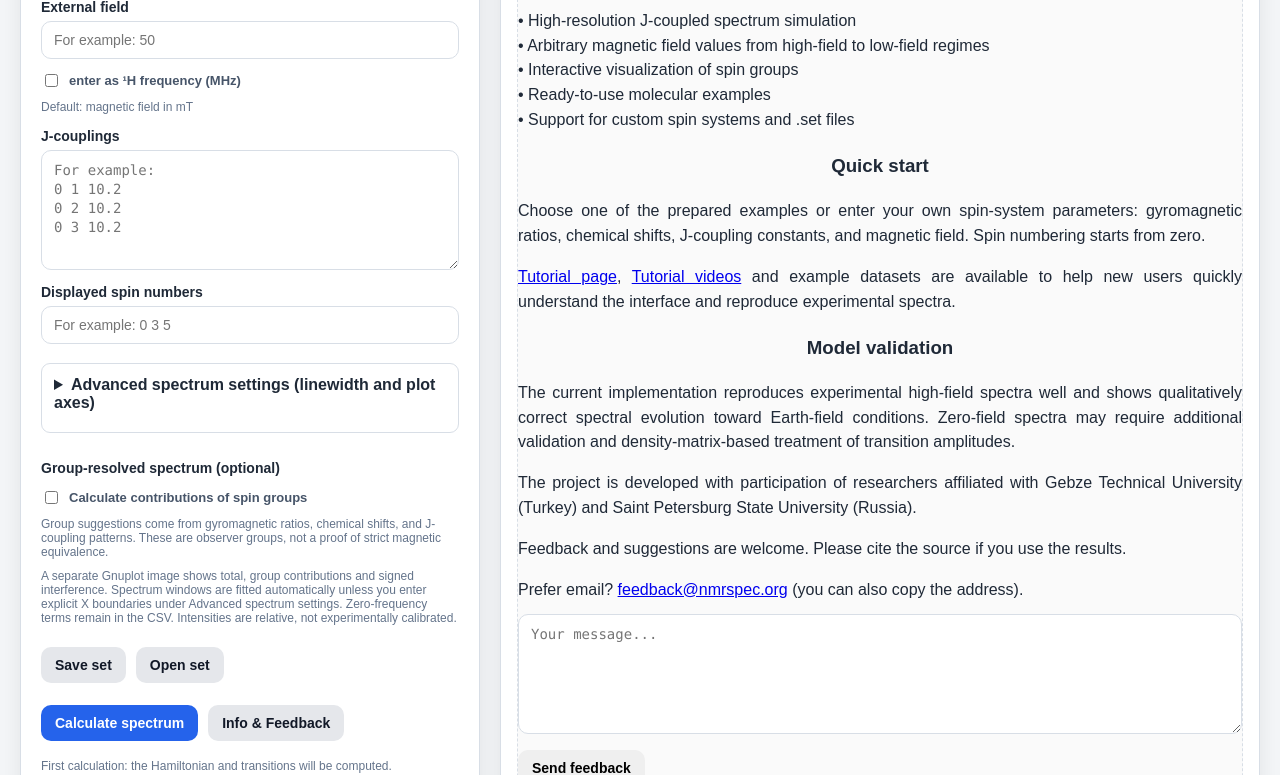
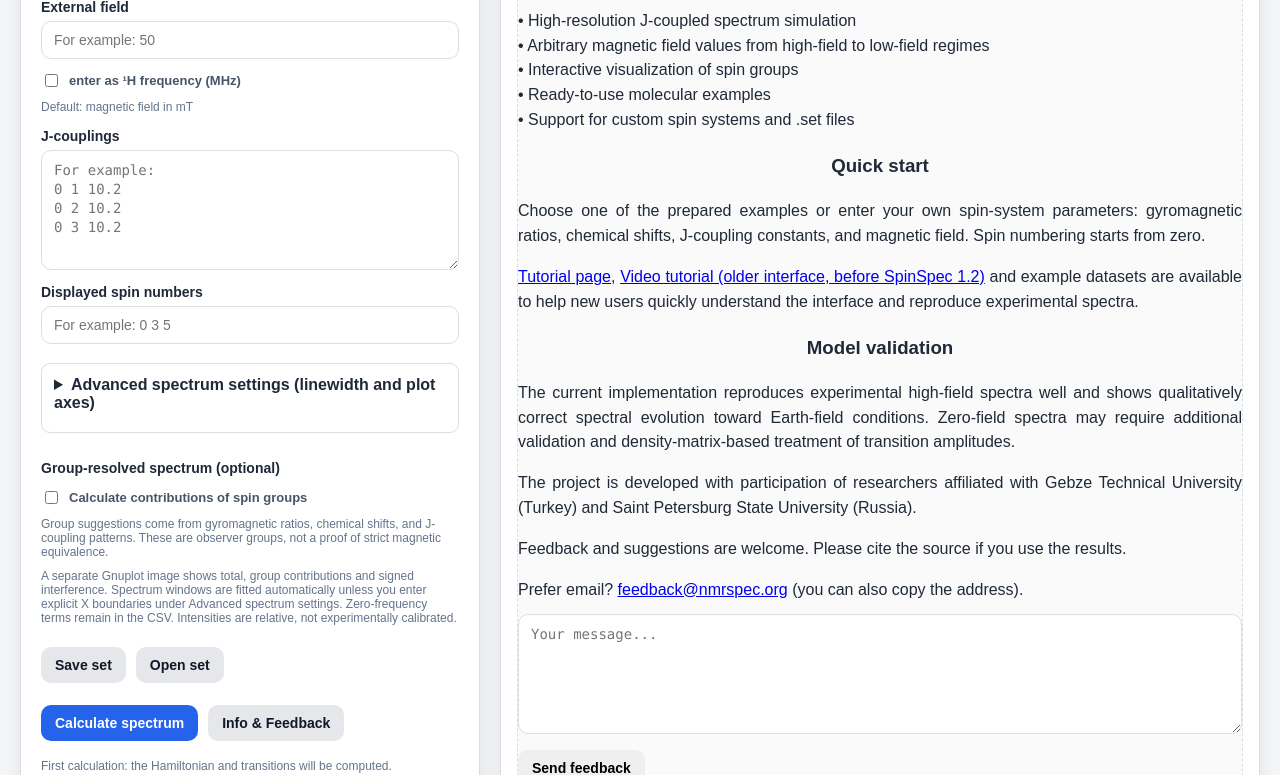
Before and after one commit to scleroze/SpinSpec, a Python web app: template templates/index.html in a window 1280 px wide. Shown: the part 510-1285 px from the top of the page. Run offline with Jinja, Linux system fonts and the light colour scheme; the template is opened without the code that fills it, so the values that code supplies are empty.

Commit message:
docs(web): label video tutorial as an older pre-1.2 interface

```diff
--- a/templates/index.html
+++ b/templates/index.html
@@ -704,7 +704,7 @@
       </p>
 
       <p>
-        <a href="/tutorial" target="_blank">Tutorial page</a>, <a href="https://youtu.be/JQFtuEWrhkE?si=jWJoGrVBAAB_gP4v" target="_blank">Tutorial videos</a> and example datasets are available to help new users quickly
+        <a href="/tutorial" target="_blank">Tutorial page</a>, <a href="https://youtu.be/JQFtuEWrhkE?si=jWJoGrVBAAB_gP4v" target="_blank" rel="noopener noreferrer">Video tutorial (older interface, before SpinSpec 1.2)</a> and example datasets are available to help new users quickly
         understand the interface and reproduce experimental spectra.
       </p>
 
```
